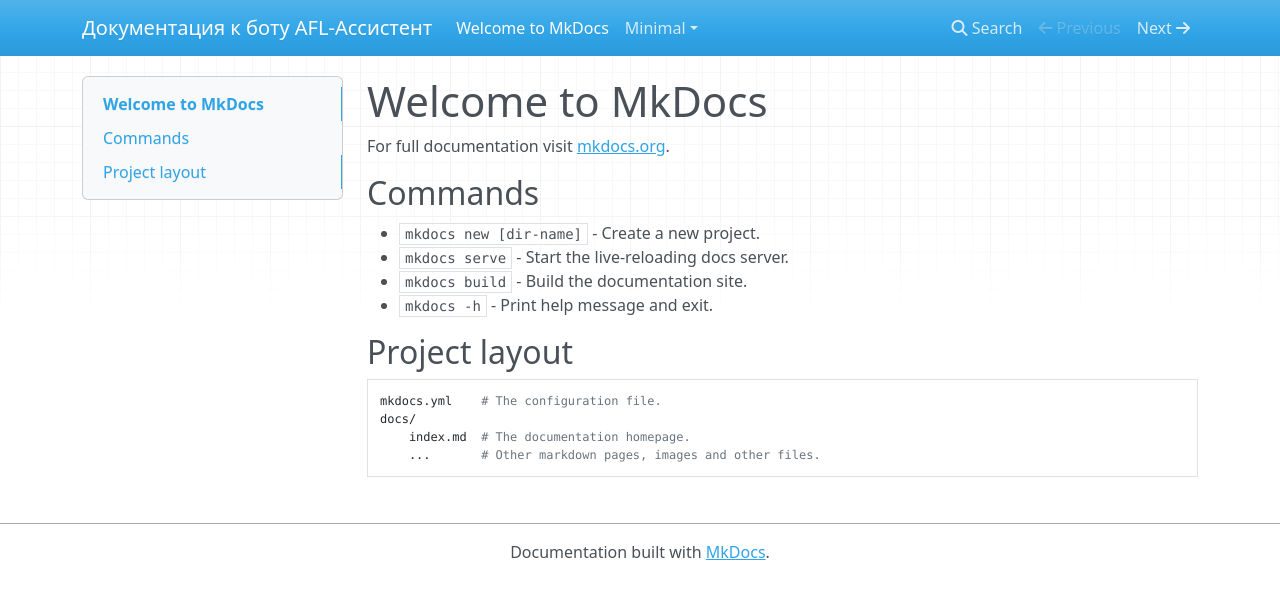
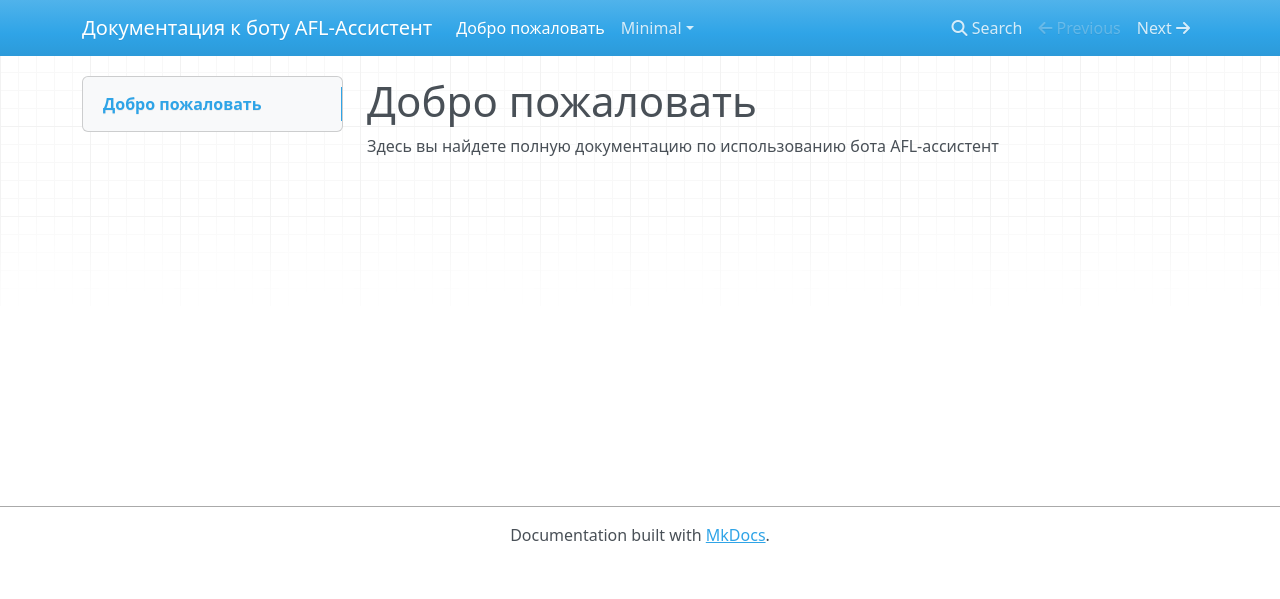
Before and after one commit to UselessHumster/football_bot_docs, an MkDocs documentation site: the page built from docs/index.md, in a window 1280 px wide. Shown: the top 599 px of the page. Built offline with MkDocs 1.6.1, drawn with Linux system fonts in a browser that asks for light colours; nearby versions of some CDN libraries.

Commit message:
refactoring

```diff
--- a/docs/index.md
+++ b/docs/index.md
@@ -1,17 +1,3 @@
-# Welcome to MkDocs
+# Добро пожаловать
 
-For full documentation visit [mkdocs.org](https://www.mkdocs.org).
-
-## Commands
-
-* `mkdocs new [dir-name]` - Create a new project.
-* `mkdocs serve` - Start the live-reloading docs server.
-* `mkdocs build` - Build the documentation site.
-* `mkdocs -h` - Print help message and exit.
-
-## Project layout
-
-    mkdocs.yml    # The configuration file.
-    docs/
-        index.md  # The documentation homepage.
-        ...       # Other markdown pages, images and other files.
+Здесь вы найдете полную документацию по использованию бота AFL-ассистент
```
Also changed, not shown: docs/minimal/1. registration.md (added, +18 -0 lines), docs/minimal/2. main-menu.md (renamed from docs/minimal/main-menu.md, +4 -4 lines), docs/minimal/4. rate_referee.md (renamed from docs/minimal/rate_referee.md, +1 -1 lines), docs/minimal/registration.md (deleted, +0 -12 lines), docs/minimal/3. user-profile.md (renamed from docs/minimal/user-profile.md), docs/minimal/assets/registration.png (added), docs/minimal/assets/start.png (added).
